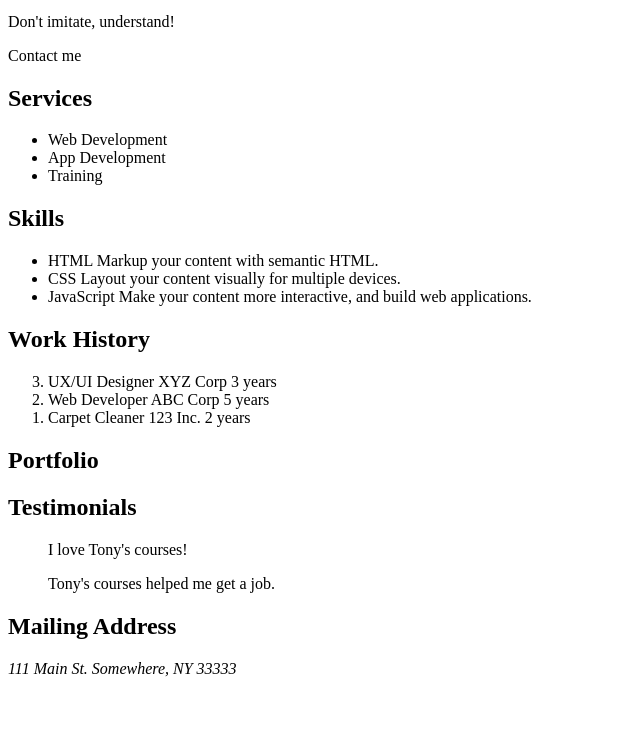
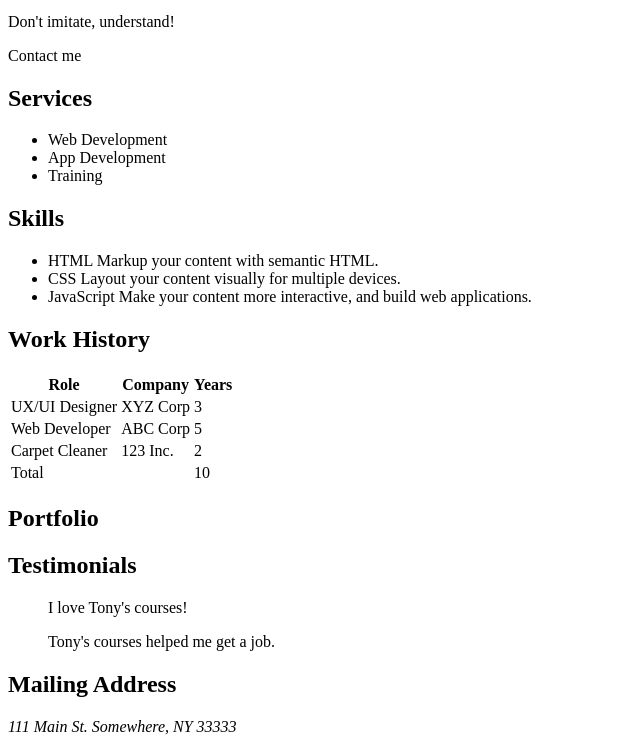
Before and after one commit to Ruivo0210/Curso-de-HTML-e-CSS, a plain HTML site: page index.html in a window 1280 px wide. Shown: the part 357-1101 px from the top of the page, without its empty margins (0-640 px from the left). Before the commit the page ends 1043 px from the top, so only its background shows below. Drawn offline with Linux system fonts and the light colour scheme.

Commit message:
Adicionando tabelas

```diff
--- a/index.html
+++ b/index.html
@@ -67,23 +67,38 @@
 
     <section>
         <h2>Work History</h2>
-        <ol reversed>
-            <li>
-                UX/UI Designer
-                XYZ Corp
-                3 years
-            </li>
-            <li>
-                Web Developer
-                ABC Corp
-                5 years
-            </li>
-            <li>
-                Carpet Cleaner
-                123 Inc.
-                2 years
-            </li>
-        </ol>
+        <table>
+            <thead>
+                <tr>
+                    <th>Role</th>
+                    <th>Company</th>
+                    <th>Years</th>
+                </tr>
+            </thead>
+            <tbody>
+                <tr>
+                    <td>UX/UI Designer</td>
+                    <td>XYZ Corp</td>
+                    <td>3</td>
+                </tr>
+                <tr>
+                    <td>Web Developer</td>
+                    <td>ABC Corp</td>
+                    <td>5</td>
+                </tr>
+                <tr>
+                    <td>Carpet Cleaner</td>
+                    <td>123 Inc.</td>
+                    <td>2</td>
+                </tr>
+            </tbody>
+            <tfoot>
+                <tr>
+                    <td colspan="2">Total</td>
+                    <td>10</td>
+                </tr>
+            </tfoot>
+        </table>
     </section>
 
     <section>
```
